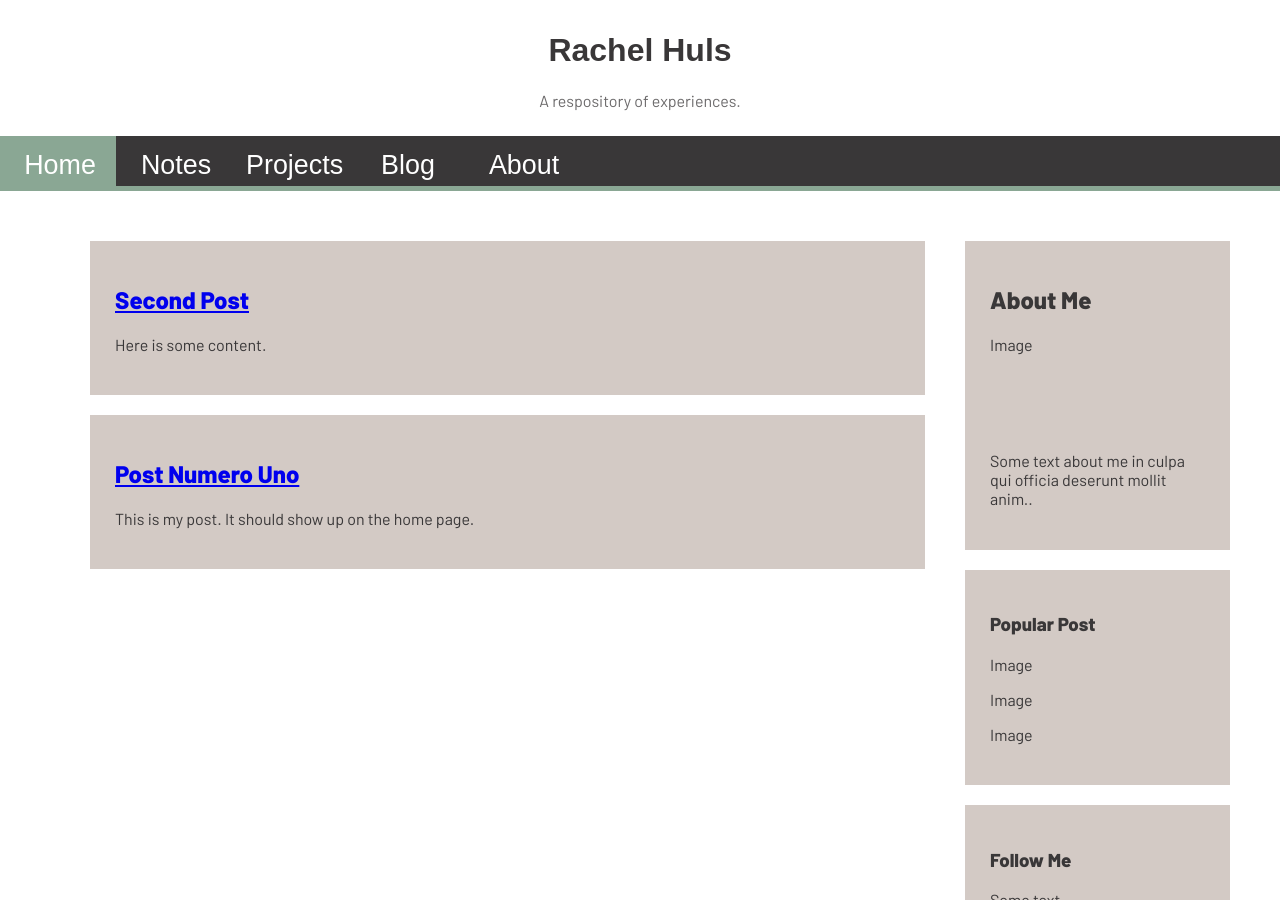
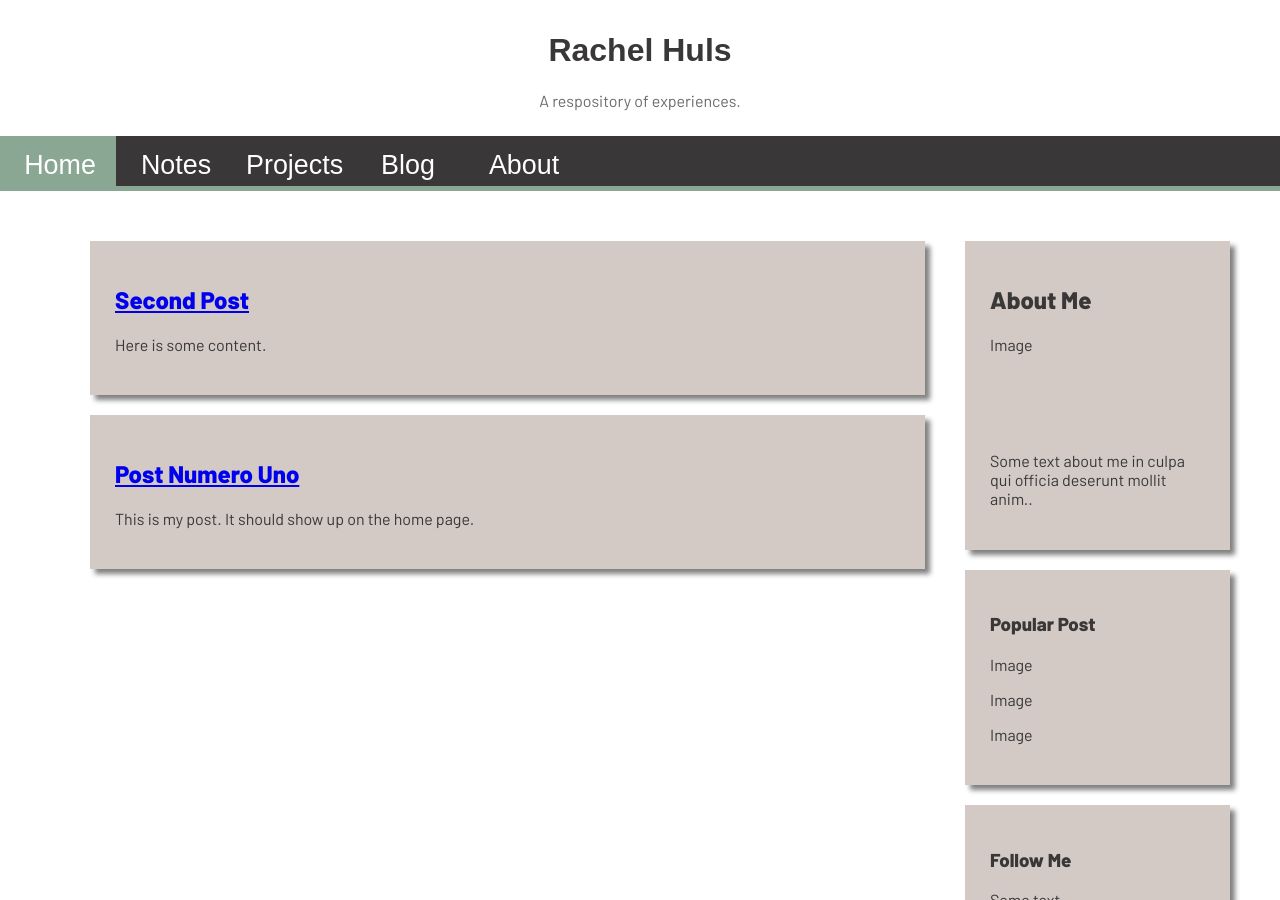
Before and after one commit to rachelhuls/rachelhuls.github.io, a Jekyll site: the page built from index.html, in a window 1280 px wide and 900 px high. Built offline with Jekyll 4.4.1, drawn with Linux system fonts in a browser that asks for light colours; some web fonts are replaced.

Commit message:
Update main.scss

```diff
--- a/_sass/main.scss
+++ b/_sass/main.scss
@@ -128,6 +128,8 @@ body {
   color: #393738;
   margin: 20px;
   padding: 25px;
+  box-shadow: 5px 5px 5px grey;
+
 }
 
 
```
